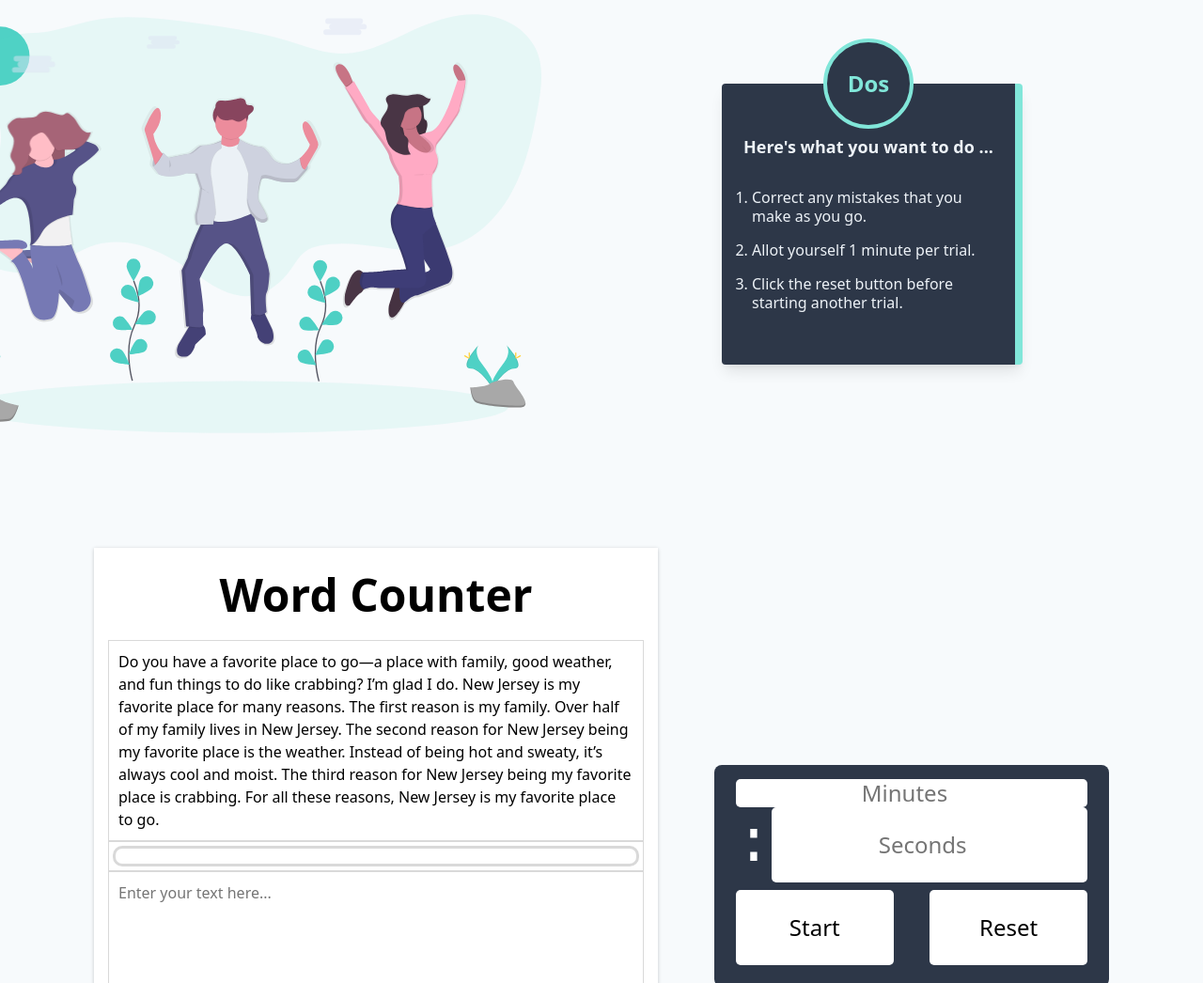
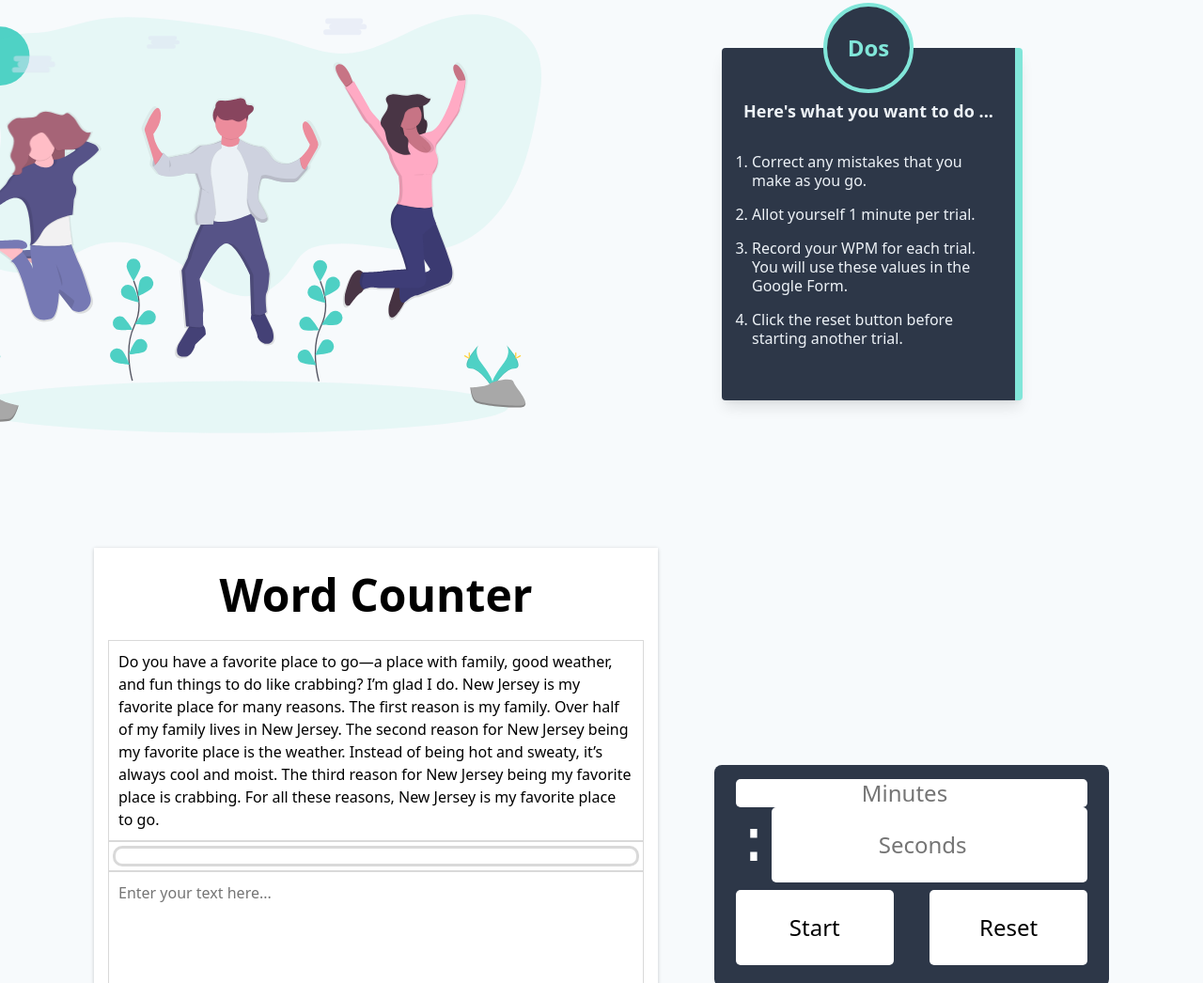
Before and after one commit to ediellopez2/HCI, a plain HTML site: page index.html in a window 1280 px wide. Shown: the part 2165-3211 px from the top of the page at 94% size. Drawn offline with nearby package versions, Linux system fonts and the light colour scheme.

Commit message:
Added a item to the Dos list.

```diff
--- a/index.html
+++ b/index.html
@@ -79,6 +79,7 @@
           <ol class="px-8 pb-8 text-gray-200 text-left font-normal">
             <li class="py-2">Correct any mistakes that you make as you go.</li>
             <li class="py-2">Allot yourself 1 minute per trial.</li>
+            <li class="py-2">Record your WPM for each trial. You will use these values in the Google Form.</li>
             <li class="py-2">Click the reset button before starting another trial.</li>
           </ol>
         </div>
```
